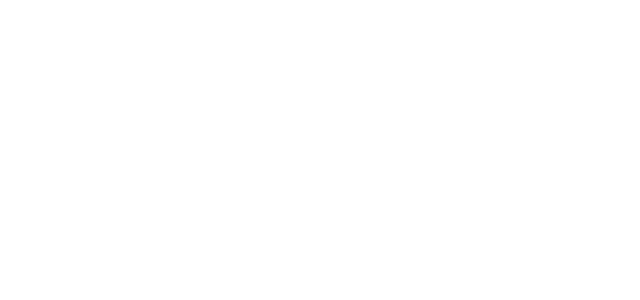
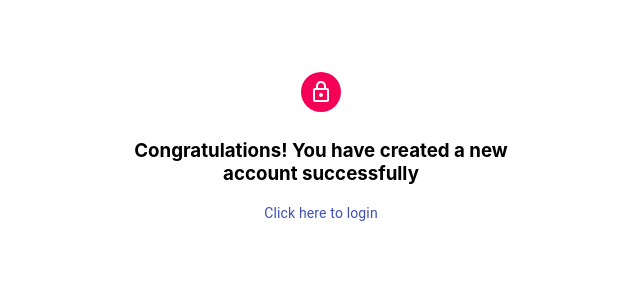
Before and after one commit to shung47/RSFrontend, a React (Create React App) app: page /SignUpCompleted in a window 1280 px wide. Shown: the top 300 px of the page, without its empty margins (319-959 px from the left). Built offline with nearby package versions, Linux system fonts and the light colour scheme; the HTML template or start-up script is replaced by a standard one.

Commit message:
Add udated pages

```diff
--- a/src/App.js
+++ b/src/App.js
@@ -10,6 +10,8 @@
 import Ticket from './components/Ticket';
 import { useState } from 'react';
 import useToken from './components/useToken';
+import SignUpCompleted from './components/SignUpCompleted';
+import TicketUpdated from './components/TicketUpdated';
 
 
 function App() {
@@ -39,11 +41,20 @@
           <Route exact path="/Tickets/Create">
             <CreateTicket/>
           </Route>
+          <Route exact path="/Tickets/Updated">
+            <TicketUpdated/>
+          </Route>
           <Route exact path="/Dashboard">
             <Dashboard/>
           </Route>
           <Route path="/Tickets/Edit/:id">
             <Ticket/>
+          </Route>
+          <Route exact path="/SignUpCompleted">
+            <SignUpCompleted/>
+          </Route>
+          <Route path="">
+            <Login/>
           </Route>
         </Switch>
       </div>
--- a/src/components/CreateTicket.js
+++ b/src/components/CreateTicket.js
@@ -15,6 +15,7 @@
 import { SettingsOutlined } from '@material-ui/icons';
 import { useState } from 'react';
 import { useHistory } from 'react-router';
+import useToken from './useToken';
 
 const useStyles = makeStyles((theme) => ({
     paper: {
@@ -63,22 +64,25 @@
     const[description,  setDescription] = useState('');
     const[isPending, setIsPending] = useState(false);
     const history =useHistory();
+    const { token, setToken } = useToken();
 
     const handleSubmit =(e) => {
         e.preventDefault();
         const ticket = {title, type, description,"status":"Unassign" };
 
+
         setIsPending(true);
         fetch('https://localhost:5001/api/Tickets', {
             method:'POST',
             headers:{
-                'Content-Type':'application/json',
-            },
+              'Content-Type':'application/json',
+              'Authorization':'bearer '+ token,
+          },
             body: JSON.stringify(ticket)
         }).then(() => {
             setIsPending(false);
             console.log('new ticket created');
-            history.push('/tickets');
+            history.push('/tickets/updated');
         })
     }
 
--- a/src/components/SignUp.js
+++ b/src/components/SignUp.js
@@ -14,19 +14,6 @@
 import Container from '@material-ui/core/Container';
 import { useHistory } from "react-router-dom";
 import { useState } from 'react';
-
-function Copyright() {
-  return (
-    <Typography variant="body2" color="textSecondary" align="center">
-      {'Copyright © '}
-      <Link color="inherit" href="https://material-ui.com/">
-        Your Website
-      </Link>{' '}
-      {new Date().getFullYear()}
-      {'.'}
-    </Typography>
-  );
-}
 
 const useStyles = makeStyles((theme) => ({
   paper: {
@@ -48,6 +35,33 @@
   },
 }));
 
+const roles = [
+  {
+    value: 'Admin',
+    label: 'Admin'
+  },
+  {
+    value: 'Director',
+    label: 'Director'
+  },
+  {
+    value: 'BALeader',
+    label: 'BA Leader'
+  },
+  {
+    value: 'SALeader',
+    label: 'SALeader'
+  },
+  {
+    value: 'BA',
+    label: 'BA'
+  },
+  {
+    value: 'SA',
+    label: 'SA'
+  }
+];
+
 
 export default function SignUp() {
   const classes = useStyles();
@@ -56,19 +70,14 @@
   const[lastName,  setLastName] = useState('');
   const[email,  setEmail] = useState('');
   const[password, setPassword] =useState('');
+  const[role, setRole] = useState('');
 
-  const [user, setUser] = useState();
 
-  const handleChange = (event) => {
-    setUser({
-      ...user,
-      [event.target.name]: event.target.value
-    });
-  };
+
 
   const handleSubmit = (e) => {
     e.preventDefault();
-    const user = {firstName, lastName, email, password};
+    const user = {firstName, lastName, email, password, role};
 
         fetch('https://localhost:5001/api/Users/', {
             method:'POST',
@@ -77,11 +86,12 @@
             },
             body: JSON.stringify(user)
         }).then(() => {
-            history.push('/Login');
+            history.push('/SignUpCompleted');
         })
   }
 
   return (
+
     <Container component="main" maxWidth="xs">
       <CssBaseline />
       <div className={classes.paper}>
@@ -148,6 +158,30 @@
               />
             </Grid>
             <Grid item xs={12}>
+              <TextField
+                variant="outlined"
+                required
+                fullWidth
+                name="role"
+                label="Role"
+                id="role"
+                select
+                value={role}
+                SelectProps={{ native: true }}
+                onChange={(e) => setRole(e.target.value)}
+                >
+                  {roles.map((option) => (
+                  <option
+                    key={option.value}
+                    value={option.value}
+                  >
+                    {option.label}
+                  </option>
+                ))}
+                </TextField>
+
+            </Grid>
+            <Grid item xs={12}>
               <FormControlLabel
                 control={<Checkbox value="allowExtraEmails" color="primary" />}
                 label="I am a CDBA team member"
@@ -173,8 +207,8 @@
         </form>
       </div>
       <Box mt={5}>
-        <Copyright />
       </Box>
     </Container>
+
   );
 }
--- /dev/null
+++ b/src/components/SignUpCompleted.js
@@ -0,0 +1,45 @@
+import Container from '@material-ui/core/Container';
+import Link from '@material-ui/core/Link';
+import Avatar from '@material-ui/core/Avatar';
+import LockOutlinedIcon from '@material-ui/icons/LockOutlined';
+import { makeStyles } from '@material-ui/core/styles';
+
+const useStyles = makeStyles((theme) => ({
+    paper: {
+      marginTop: theme.spacing(8),
+      display: 'flex',
+      flexDirection: 'column',
+      alignItems: 'center',
+    },
+    avatar: {
+      margin: theme.spacing(1),
+      backgroundColor: theme.palette.secondary.main,
+    },
+    form: {
+      width: '100%', // Fix IE 11 issue.
+      marginTop: theme.spacing(3),
+    },
+    submit: {
+      margin: theme.spacing(3, 0, 2),
+    },
+  }));
+
+
+
+export default function SignUpCompleted() {
+    const classes = useStyles();
+
+    return(
+        <Container component="main" maxWidth="xs">
+            <div className={classes.paper}>
+            <Avatar className={classes.avatar}>
+                <LockOutlinedIcon />
+            </Avatar>
+            <h3>Congratulations! You have created a new account successfully</h3>
+            <Link href="/Login" variant="body2">
+                Click here to login
+            </Link>
+            </div>
+        </Container>
+    )
+}
--- a/src/components/Ticket.js
+++ b/src/components/Ticket.js
@@ -73,7 +73,7 @@
             body: JSON.stringify(ticket)
         }).then(() => {
             console.log('Ticket updated');
-            history.push('/tickets');
+            history.push('/tickets/updated');
         })
   }
 
--- /dev/null
+++ b/src/components/TicketUpdated.js
@@ -0,0 +1,41 @@
+import Container from '@material-ui/core/Container';
+import Link from '@material-ui/core/Link';
+import { makeStyles } from '@material-ui/core/styles';
+
+const useStyles = makeStyles((theme) => ({
+    paper: {
+      marginTop: theme.spacing(8),
+      display: 'flex',
+      flexDirection: 'column',
+      alignItems: 'center',
+    },
+    avatar: {
+      margin: theme.spacing(1),
+      backgroundColor: theme.palette.secondary.main,
+    },
+    form: {
+      width: '100%', // Fix IE 11 issue.
+      marginTop: theme.spacing(3),
+    },
+    submit: {
+      margin: theme.spacing(3, 0, 2),
+    },
+  }));
+
+
+
+export default function TicketUpdated() {
+    const classes = useStyles();
+
+    return(
+        <Container component="main" maxWidth="xs">
+            <div className={classes.paper}>
+
+            <h3>The ticket has been updated successfully</h3>
+            <Link href="/Tickets">
+                Go back to tickets
+            </Link>
+            </div>
+        </Container>
+    )
+}
--- a/src/components/TicketsTable.js
+++ b/src/components/TicketsTable.js
@@ -57,20 +57,20 @@
       field: 'title',
       headerName: 'Title',
       width: 150,
-      editable: true,
+      editable: false,
     },
     {
       field: 'description',
       headerName: 'Description',
       width: 250,
-      editable: true,
+      editable: false,
     },
     {
       field: 'type',
       headerName: 'Type',
       type: 'number',
       width: 110,
-      editable: true,
+      editable: false,
     },
     {
       field: 'status',
```
